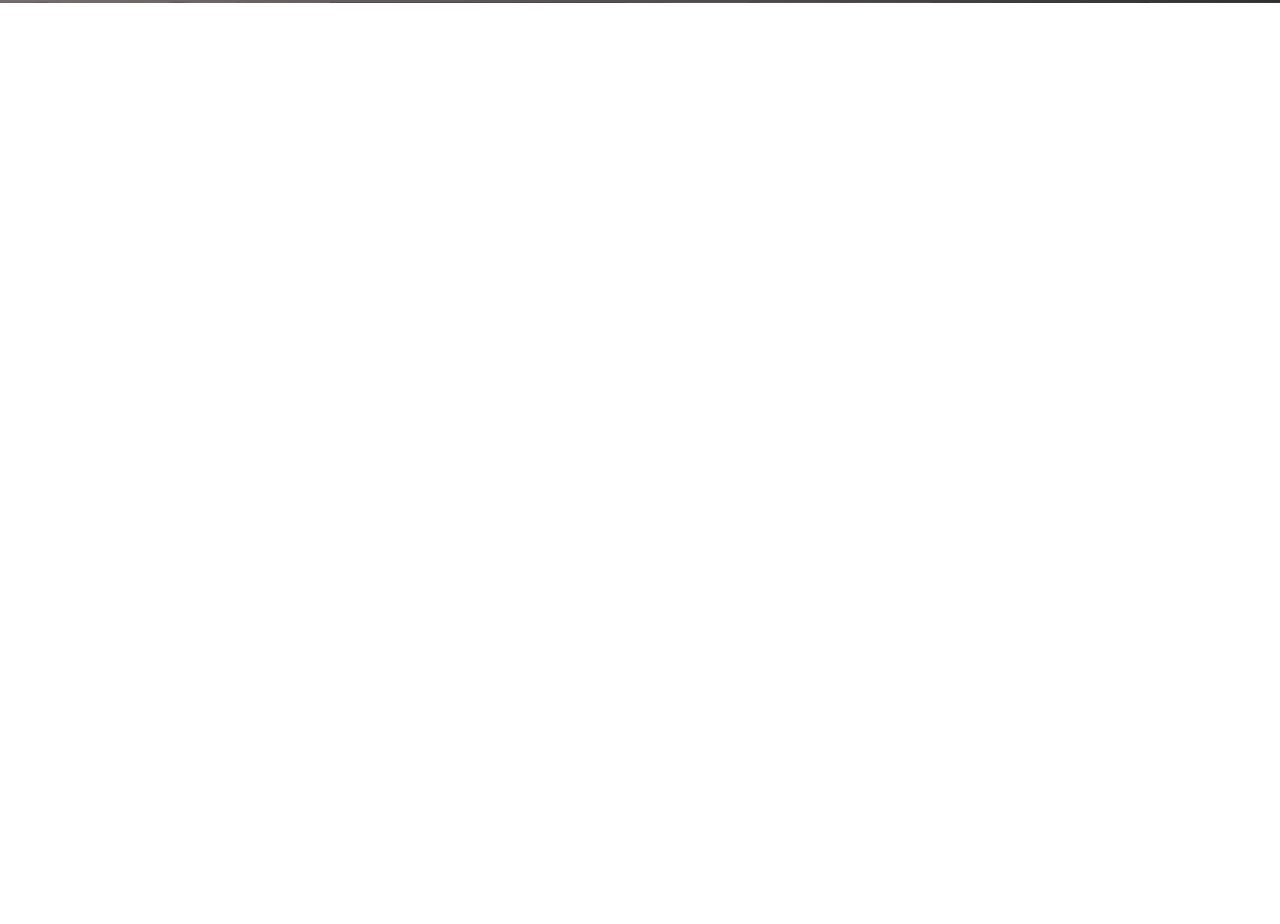
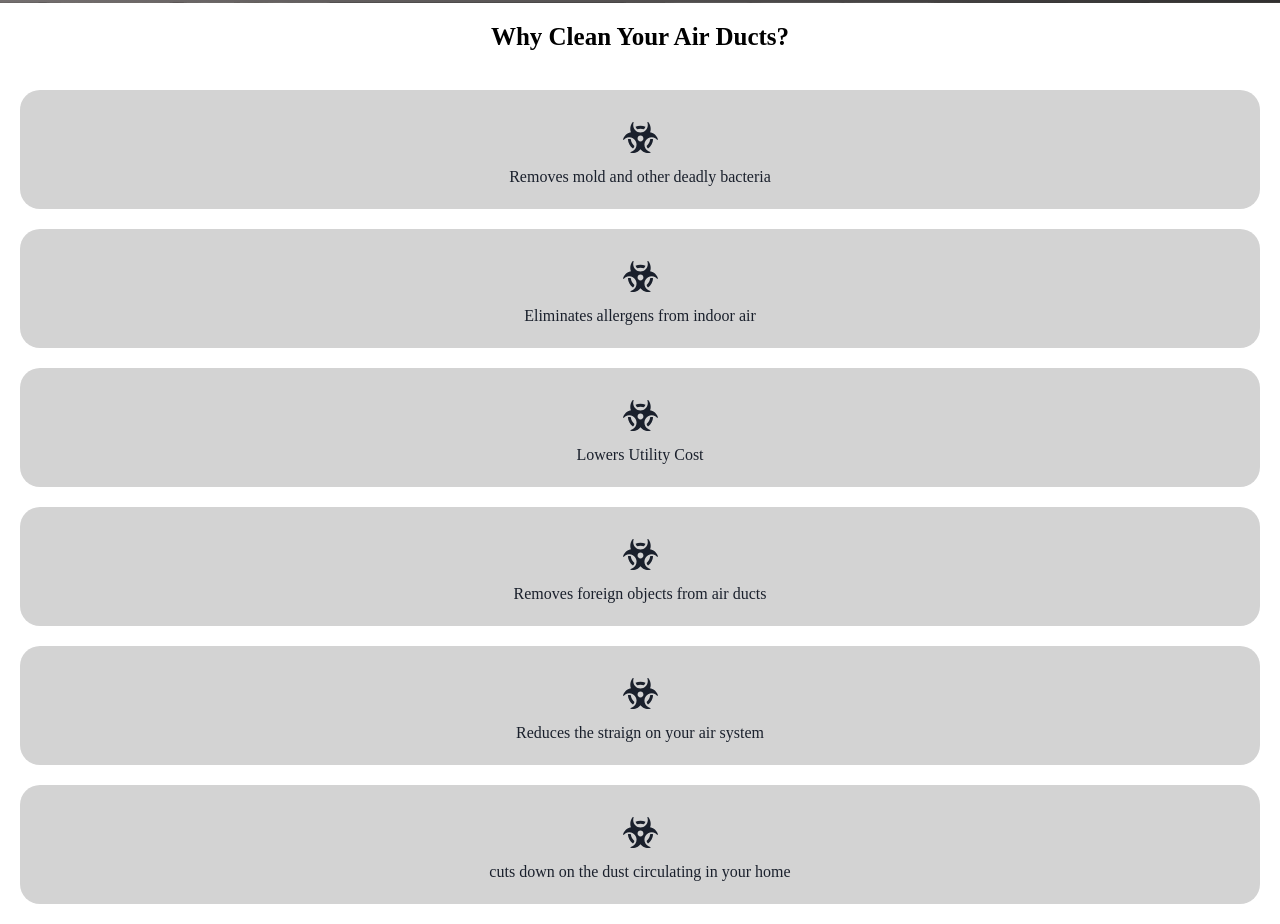
Before and after one commit to JackXN/UVAC-CLIENT, a Next.js app: page / in a window 1280 px wide. Shown: the part 1420-2344 px from the top of the page. Before the commit the page ends 1423 px from the top, so only its background shows below. Built offline with nearby package versions, Linux system fonts and the light colour scheme.

Commit message:
updated reason section

```diff
--- /dev/null
+++ b/components/containers/ReasonInfo/data.js
@@ -0,0 +1,34 @@
+const data = [
+    {
+id: 1,
+description: 'Removes mold and other deadly bacteria'
+    },
+
+    {
+        id: 2,
+        description: 'Eliminates allergens from indoor air'
+    },
+
+    {
+        id: 3,
+        description: 'Lowers Utility Cost'
+    },
+
+    {
+        id: 3,
+        description: 'Removes foreign objects from air ducts'
+    },
+
+    {
+        id: 4,
+        description: 'Reduces the straign on your air system'
+    },
+
+    {
+        id: 5,
+        description: 'cuts down on the dust circulating in your home'
+    }
+]
+
+
+export default data;
--- /dev/null
+++ b/components/containers/ReasonInfo/index.js
@@ -0,0 +1,42 @@
+// Components
+import {Box, Text} from '@chakra-ui/react';
+
+
+//Styles
+import styles from './styles';
+
+
+// Data
+import data from './data';
+
+// Icons
+import {FaBiohazard as BioHazard} from 'react-icons/fa';
+import {BiErrorAlt as Error} from 'react-icons/bi';
+import {FaRegMoneyBillAlt as Money} from 'react-icons/fa';
+import {GrFanOption as Fan} from 'react-icons/gr';
+
+
+function index() {
+    return (
+        <Box sx={styles.container}>
+<Text as='h1' fontSize='23px'>Why Clean Your Air Ducts?</Text>
+<Box sx={styles.wrapper}>
+{data.map((item, index) => (
+<Box sx={styles.infoCard}>
+    <Box sx={styles.iconContainer}>
+    <BioHazard/>
+    </Box>
+    <Box sx={styles.description}>
+<Text as='p'>{item.description}</Text>
+        </Box>
+</Box>
+
+))}
+</Box>
+</Box>
+
+
+    )
+}
+
+export default index
--- /dev/null
+++ b/components/containers/ReasonInfo/styles.js
@@ -0,0 +1,41 @@
+const styles = {
+container: {
+display: 'flex',
+flexDirection: ['column'],
+background: 'white',
+textAlign: 'center',
+fontFamily: 'Montserrat',
+
+
+h1: {
+    fontSize: '25px',
+    color: 'black',
+    fontWeight: 'bold',
+    margin: '15px',
+}
+},
+
+infoCard: {
+display: 'flex',
+flexDirection: 'column',
+justifyContent: 'center',
+alignItems: 'center',
+margin: '20px',
+background: 'lightgray',
+padding: '20px',
+borderRadius: '20px',
+outline: 'none',
+},
+iconContainer: {
+    fontSize: '35px',
+    margin: '10px',
+},
+
+description: {
+    fontFamily: 'Montserrat',
+    fontWeight: 'medium'
+}
+};
+
+
+export default styles;
--- a/pages/index.js
+++ b/pages/index.js
@@ -8,7 +8,7 @@ import Navbar from '../components/containers/Navbar/Navbar';
 import Hero from '../components/containers/Hero/Hero';
 import InfoCard from '../components/containers/InfoCard/index';
 import Map from '../components/containers/Map/index';
-
+import ReasonInfo from '../components/containers/ReasonInfo/index';
 
 
 // Info data
@@ -30,6 +30,7 @@ export default function Home() {
     <Hero/>
     <InfoCard data={data}/>
     <Map/>
+    <ReasonInfo/>
     </Box>
     </>
 
```
